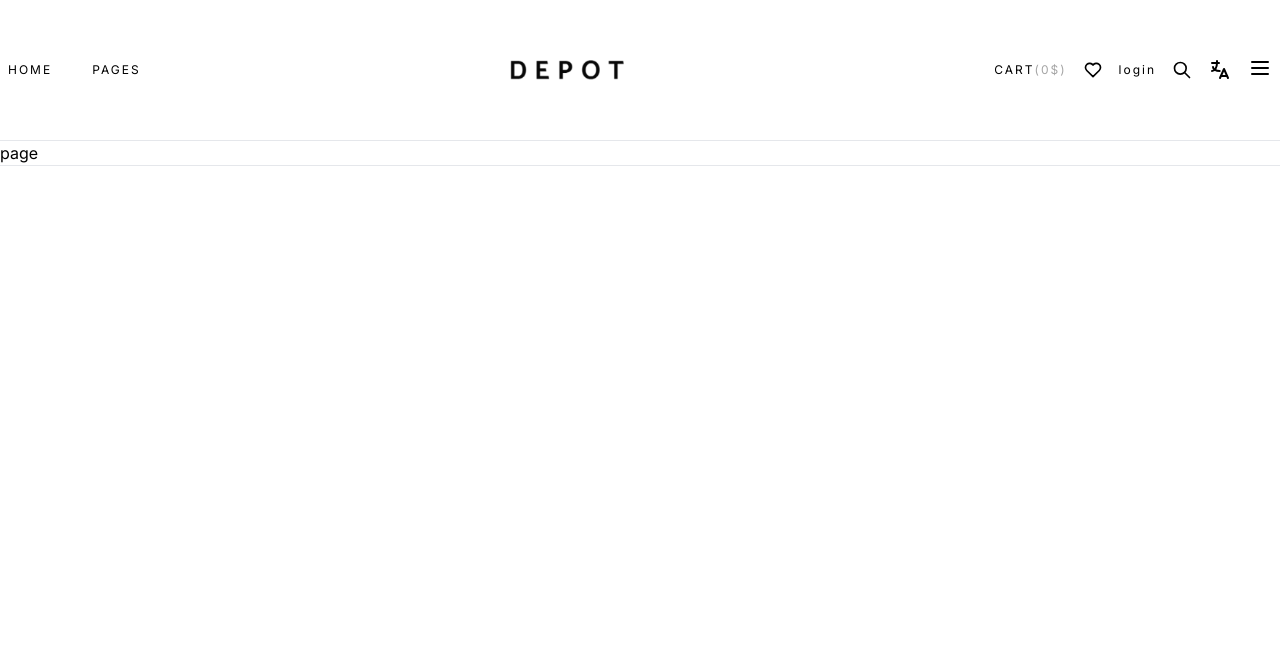
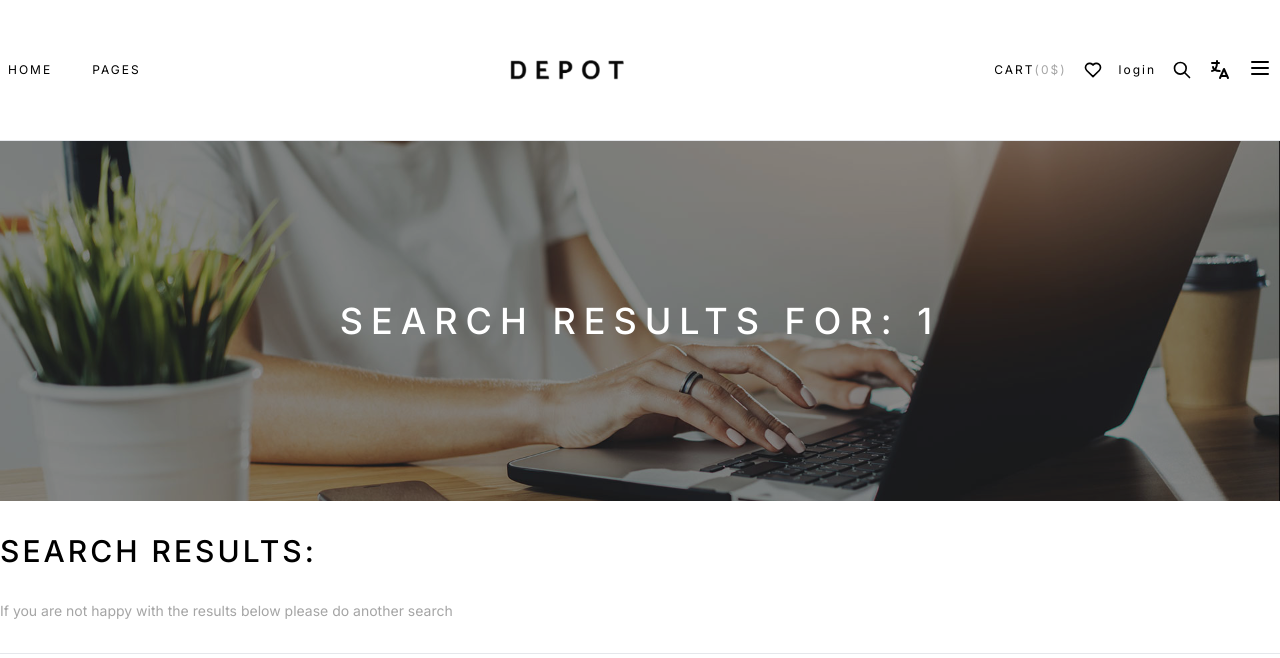
Before and after one commit to ahmedmansour779/depot, a Next.js app: page /search/1 in a window 1280 px wide. Shown: the top 658 px of the page. Built offline with nearby package versions, Linux system fonts and the light colour scheme; no server answers; a web font is replaced by a local one.

Commit message:
search page

```diff
--- /dev/null
+++ b/app/modules/searchPage/SearchInputSection/SearchInputSection.tsx
@@ -0,0 +1,32 @@
+"use client";
+
+import { RootState } from "@/app/types";
+import { useSelector } from "react-redux";
+
+export type SearchInputSectionProps = {
+  // props go here
+};
+export default function SearchInputSection(props: SearchInputSectionProps) {
+  const {
+    searchResult,
+    typeHere,
+    msgSearchPage
+  } = useSelector((state: RootState) => state.translations.translations)
+  const lang = useSelector((state: RootState) => state.translations.language)
+
+  return (
+    <div
+      className="py-8 container mx-auto flex flex-col gap-8"
+    >
+      <h1
+        className={`text-3xl uppercase font-medium ${lang == "en" && "tracking-widest"}`}
+      >{searchResult}:
+      </h1>
+      <p
+        className="text-sm text-hover"
+      >
+        {msgSearchPage}
+      </p>
+    </div>
+  );
+}
--- /dev/null
+++ b/app/modules/searchPage/SearchInputSection/index.ts
@@ -0,0 +1 @@
+export { default } from "./SearchInputSection";
--- /dev/null
+++ b/app/modules/searchPage/TitleSearchPage/TitleSearchPage.tsx
@@ -0,0 +1,25 @@
+"use client";
+
+import "@/app/style/style.css";
+import { RootState } from "@/app/types";
+import { useSelector } from "react-redux";
+
+export type TitleSearchPageProps = {
+  params: string
+};
+export default function TitleSearchPage(props: TitleSearchPageProps) {
+  const lang = useSelector((state: RootState) => state.translations.language)
+  const searchValue = props.params
+
+  return (
+    <div
+      style={{
+        fontFamily: lang == "ar" ? "Cairo, sans-serif" : "inherit"
+      }}
+      className="wishList-title-image title-image flex items-center justify-center h-[45vh]">
+      <h1 className={`text-white text-4xl font-medium  ${lang == "en" && "tracking-[0.5rem]"} uppercase`}>
+        SEARCH RESULTS FOR: {searchValue}
+      </h1>
+    </div>
+  );
+}
--- /dev/null
+++ b/app/modules/searchPage/TitleSearchPage/index.ts
@@ -0,0 +1 @@
+export { default } from "./TitleSearchPage";
--- a/app/search/[items]/page.tsx
+++ b/app/search/[items]/page.tsx
@@ -1,6 +1,11 @@
+import SearchInputSection from "@/app/modules/searchPage/SearchInputSection";
+import TitleSearchPage from "@/app/modules/searchPage/TitleSearchPage";
 
-export default function page() {
+export default function page(props: { params: any }) {
     return (
-        <div>page</div>
+        <div>
+            <TitleSearchPage params={props.params.items} />
+            <SearchInputSection />
+        </div>
     )
 }
--- a/app/store/translation/translations.json
+++ b/app/store/translation/translations.json
@@ -139,7 +139,10 @@
         "msgSubmitDetails": "Your personal data will be used to process your order, support your experience throughout this website, and for other purposes described in our privacy policy.",
         "orderNow": "order now",
         "oderSuccessful": "order is done",
-        "enterKeyword": "enter keyword..."
+        "enterKeyword": "enter keyword...",
+        "searchResult": "SEARCH RESULTS",
+        "typeHere": "type here",
+        "msgSearchPage": "If you are not happy with the results below please do another search"
     },
     "ar": {
         "en": "انجليزي",
@@ -281,6 +284,9 @@
         "msgSubmitDetails": "سيتم استخدام بياناتك الشخصية لمعالجة طلبك، ودعم تجربتك عبر هذا الموقع، ولأغراض أخرى موضحة في سياسة الخصوصية الخاصة بنا.",
         "orderNow": "النظام الآن",
         "oderSuccessful": "تم الأمر",
-        "enterKeyword": "ادخل الكلمات المفتاحيه"
+        "enterKeyword": "ادخل الكلمات المفتاحيه",
+        "searchResult": "نتائج الحمل",
+        "typeHere": "اكتب هنا",
+        "msgSearchPage": "إذا لم تكن راضيًا عن النتائج أدناه، فيرجى إجراء بحث آخر"
     }
 }
--- a/app/types/index.ts
+++ b/app/types/index.ts
@@ -195,6 +195,9 @@ export type translations = {
     orderNow: string,
     oderSuccessful: string,
     enterKeyword: string,
+    searchResult: string,
+    typeHere: string,
+    msgSearchPage: string,
 }
 
 type language = {
```
